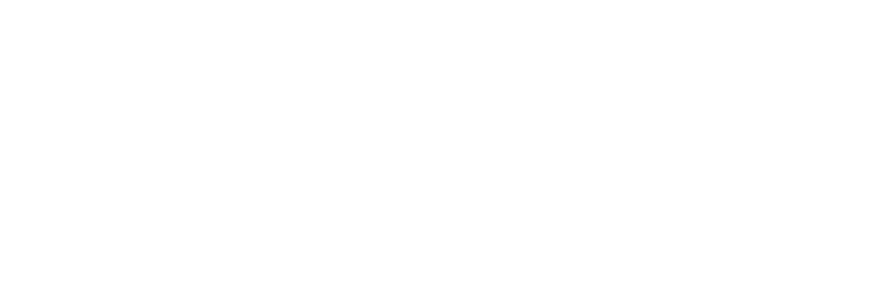
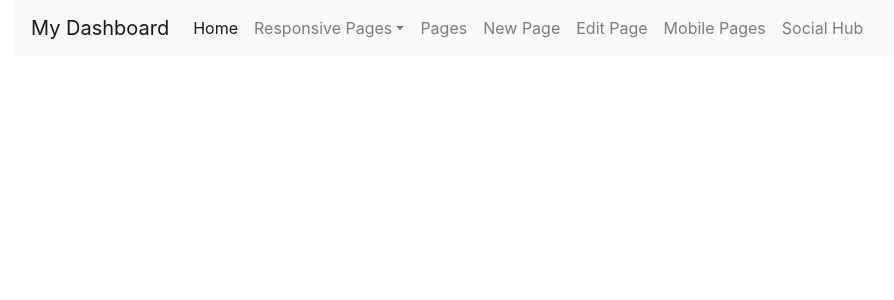
Before and after one commit to vgiakoumakou/react-cms-admin, a React (Create React App) app: page / in a window 1280 px wide. Shown: the top 300 px of the page, without its empty margins (70-964 px from the left). Built offline with nearby package versions, Linux system fonts and the light colour scheme.

Commit message:
Routing to the components of the app

```diff
--- a/src/App.js
+++ b/src/App.js
@@ -1,4 +1,9 @@
 import React, { Component } from 'react';
+import { Route, Switch } from "react-router-dom";
+import NavBar from "./components/navbar";
+import Pages from "./components/pages";
+import NewPage from "./components/newpage";
+import EditPage from "./components/editpage";
 import logo from './logo.svg';
 import './App.css';
 
@@ -7,6 +12,16 @@
     return (
       <React.Fragment>
         <main className="container">
+          <div>
+            <NavBar />
+            <div className="content">
+              <Switch>
+                <Route path="/pages" component={Pages} />
+                <Route path="/newpage" component={NewPage} />
+                <Route path="/editpage/:id" component={EditPage} />
+              </Switch>
+            </div>
+          </div>
         </main>
       </React.Fragment>
     );
```
